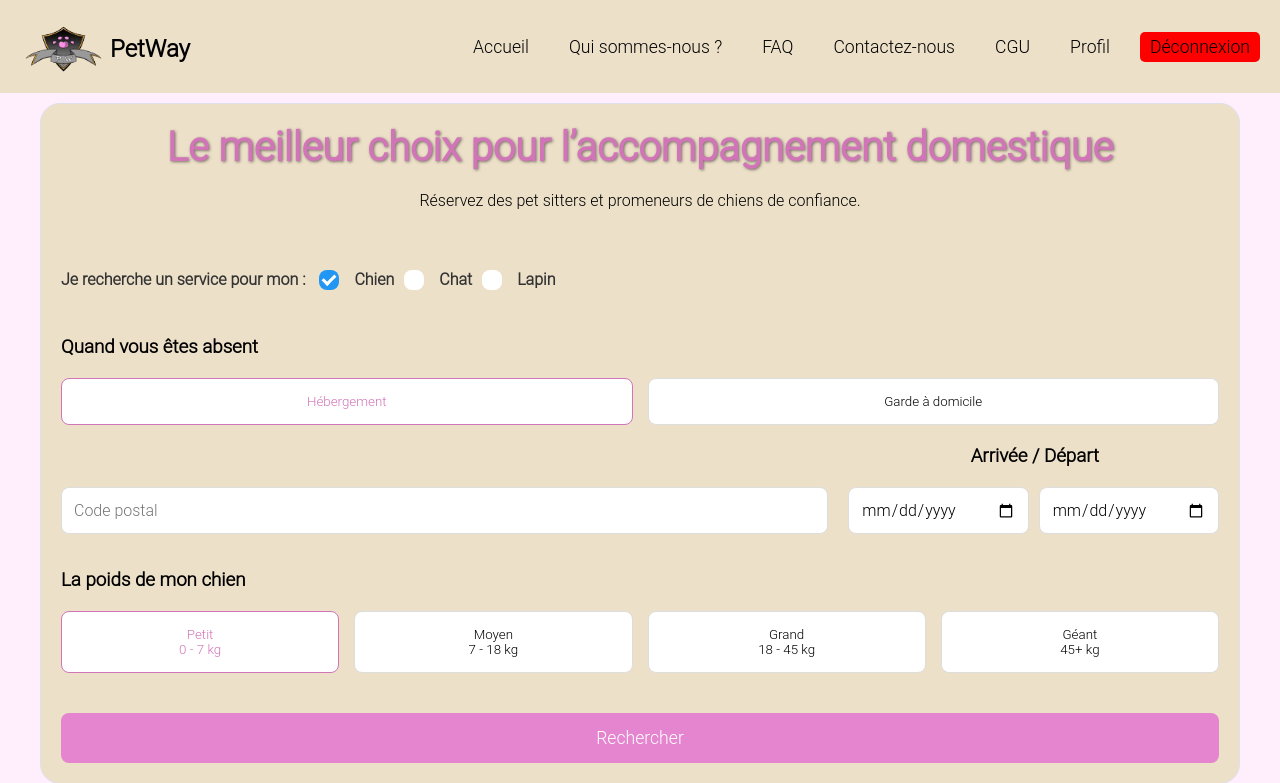
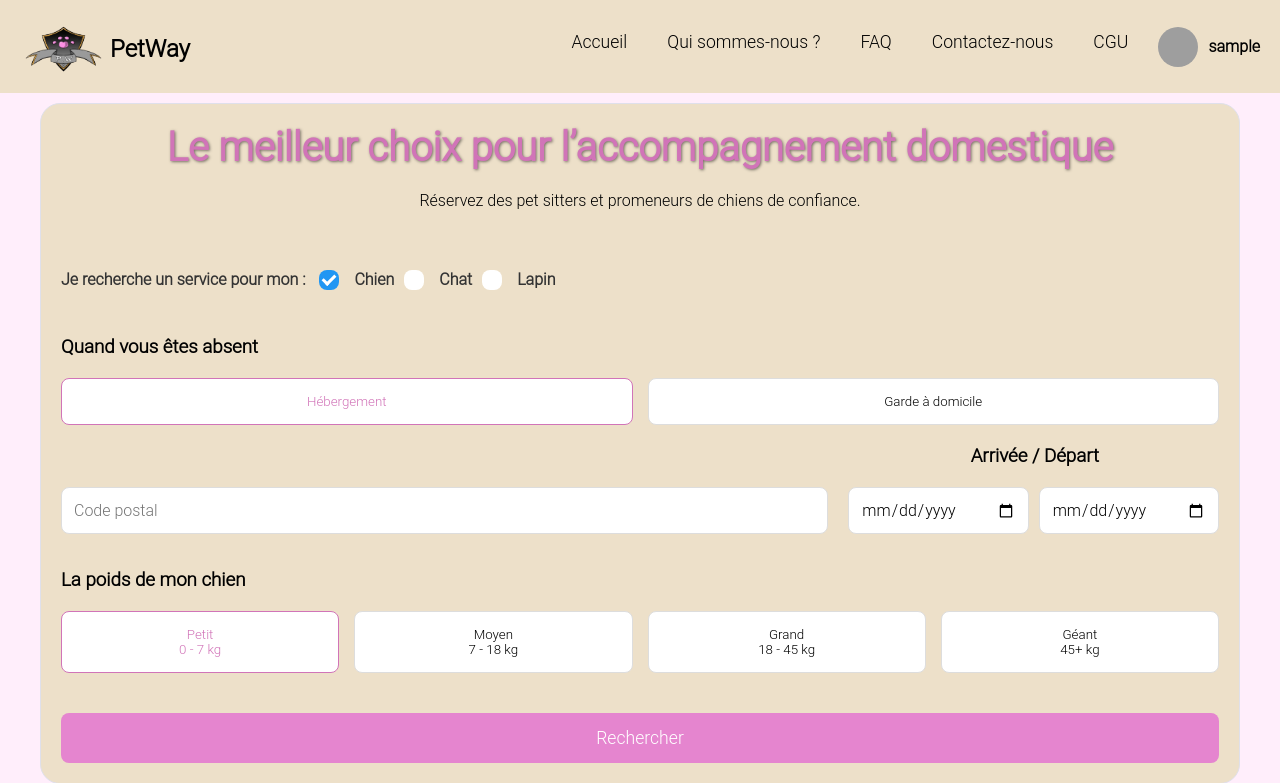
Before and after one commit to HBS470/PetWay, a PHP site: page /Petway/ in a window 1280 px wide. Shown: the top 783 px of the page. Run offline with PHP 8.4, Linux system fonts and the light colour scheme; the visitor is signed in with stand-in values (Sample User, id 1); some libraries are stand-ins or nearby versions; grey boxes are pictures that could not be loaded.

Commit message:
photo profil

```diff
--- a/css+js/style.css
+++ b/css+js/style.css
@@ -1174,3 +1174,53 @@ input[type="checkbox"] {
     width: 300px;
     text-align: center;
 }
+
+
+.profile-dropdown {
+    position: relative;
+    display: flex;
+    align-items: center;
+}
+
+.profile-info {
+    display: flex;
+    align-items: center;
+    cursor: pointer;
+}
+
+.profile-pic {
+    height: 40px;
+    width: 40px;
+    border-radius: 50%;
+    margin-right: 10px;
+}
+
+.username {
+    font-weight: bold;
+}
+
+.dropdown-content {
+    display: none;
+    position: absolute;
+    top: 100%;
+    right: 0;
+    background-color: #f9f9f9;
+    min-width: 160px;
+    box-shadow: 0px 8px 16px 0px rgba(0,0,0,0.2);
+    z-index: 1;
+}
+
+.dropdown-content a {
+    color: black;
+    padding: 12px 16px;
+    text-decoration: none;
+    display: block;
+}
+
+.dropdown-content a:hover {
+    background-color: #f1f1f1;
+}
+
+.profile-dropdown:hover .dropdown-content {
+    display: block;
+}
--- a/header.php
+++ b/header.php
@@ -1,7 +1,9 @@
 <header class="center-header">
     <div class="logo-container">
-        <a href="index.php" style="text-decoration: none"><img src="images/logo.png" alt="Petway Logo" class="logo">
-        <h1 style="margin-left: 90px; margin-top: 25px;">PetWay</h1></a>
+        <a href="index.php" style="text-decoration: none">
+            <img src="images/logo.png" alt="Petway Logo" class="logo">
+            <h1 style="margin-left: 90px; margin-top: 25px;">PetWay</h1>
+        </a>
     </div>
     <nav class="menu">
         <a href="index.php">Accueil</a>
@@ -9,19 +11,26 @@
         <a href="index.php?module=faq">FAQ</a>
         <a href="index.php?module=contact">Contactez-nous</a>
         <a href="index.php?module=cgu">CGU</a>
-<?php
-    if (isset($_SESSION['user']) && $_SESSION['role'] === 'Petsitter') {
-        echo '<a href="index.php?module=profil">Profil</a>';
-        echo '<a href="index.php?module=deconnexion" style="background-color: red">Déconnexion</a>';
-    }
-    elseif (isset($_SESSION['user']) && $_SESSION['role'] === 'Proprio') {
-        echo '<a href="index.php?module=formulaireanimal">Profile</a>';
-        echo '<a href="index.php?module=deconnexion" style="background-color: red">Déconnexion</a>';
-    }
-    else {
-        echo '<button onclick = "openPopup()" class="bouton-rose">Connexion</button>';
-    }
-    ?>
+        <?php
+        if (isset($_SESSION['user'])) {
+            echo '<div class="profile-dropdown">';
+            echo '<div class="profile-info">';
+            echo '<img src="uploads/' . htmlspecialchars($_SESSION['user']) . '" alt="Photo de profil"  onerror="this.src=\'uploads/default-avatar.png\'" class="profile-pic">';
+            echo '<span class="username">' . htmlspecialchars($_SESSION['user']) . '</span>';
+            echo '</div>';
+            echo '<div class="dropdown-content">';
+            echo '<a href="index.php?module=profil">Profil</a>';
+            if ($_SESSION['role'] === 'Proprio') {
+                echo '<a href="index.php?module=formulaireanimal">Vos animaux</a>';
+            }
+            echo '<a href="index.php?module=messagerie">Messagerie</a>';
+            echo '<a href="index.php?module=favoris">Mes favoris</a>';
+            echo '<a href="index.php?module=deconnexion" style="background-color: red">Déconnexion</a>';
+            echo '</div>';
+            echo '</div>';
+        } else {
+            echo '<button onclick="openPopup()" class="bouton-rose">Connexion</button>';
+        }
+        ?>
     </nav>
-
 </header>
--- a/modules/formulaireanimal/view-formulaireanimal.php
+++ b/modules/formulaireanimal/view-formulaireanimal.php
@@ -2,6 +2,7 @@
 class FormulaireAnimalView {
 public function render () {
 ?>
+    <div style="display: flex;justify-content: center;">
         <div class="containeranimal">
             <h1>Ajouter un Animal</h1>
             <form action="index.php?module=formulaireanimal" method="POST" enctype="multipart/form-data">
@@ -88,6 +89,7 @@ public function render () {
                 <input type="submit" value="Ajouter l'Animal" class="submit-btn">
             </form>
         </div>
+    </div>
     <?php
 }
 }
--- a/modules/profil/cont-profil.php
+++ b/modules/profil/cont-profil.php
@@ -42,7 +42,7 @@ class ProfilController {
             // Gérer le téléchargement de la photo
             if (!empty($_FILES['photo']['tmp_name'])) {
                 $target_dir = "uploads/";
-                $target_file = $target_dir . basename($_FILES['photo']['name']);
+                $target_file = $target_dir . basename($_SESSION['user']);
                 move_uploaded_file($_FILES['photo']['tmp_name'], $target_file);
             }
 
--- a/modules/profil/mod-profil.php
+++ b/modules/profil/mod-profil.php
@@ -51,7 +51,7 @@ class ProfilModel extends ConnexionBD {
             $queryEnvironment = self::$bdd->prepare("
                 INSERT INTO environnement (id_petsitter, enfants_presents, foyer_non_fumeur, jardin, immeuble, presence_animaux)
                 VALUES (
-                    (SELECT id_petsitter FROM petsitter WHERE id_utilisateur = :id_utilisateur),
+                    (SELECT id_petsitter FROM petsitter WHERE id_utilisateur = :id_utilisateur LIMIT 1),
                     :children_present, :non_smoking, :garden, :building, :other_animals
                 )
                 ON DUPLICATE KEY UPDATE
```
Also changed, not shown: uploads/default-avatar.png (added), uploads/messi.jpg (added), uploads/neymar.jpg (added), 2 other files. Lines whose indentation alone changed are shown as unchanged.
